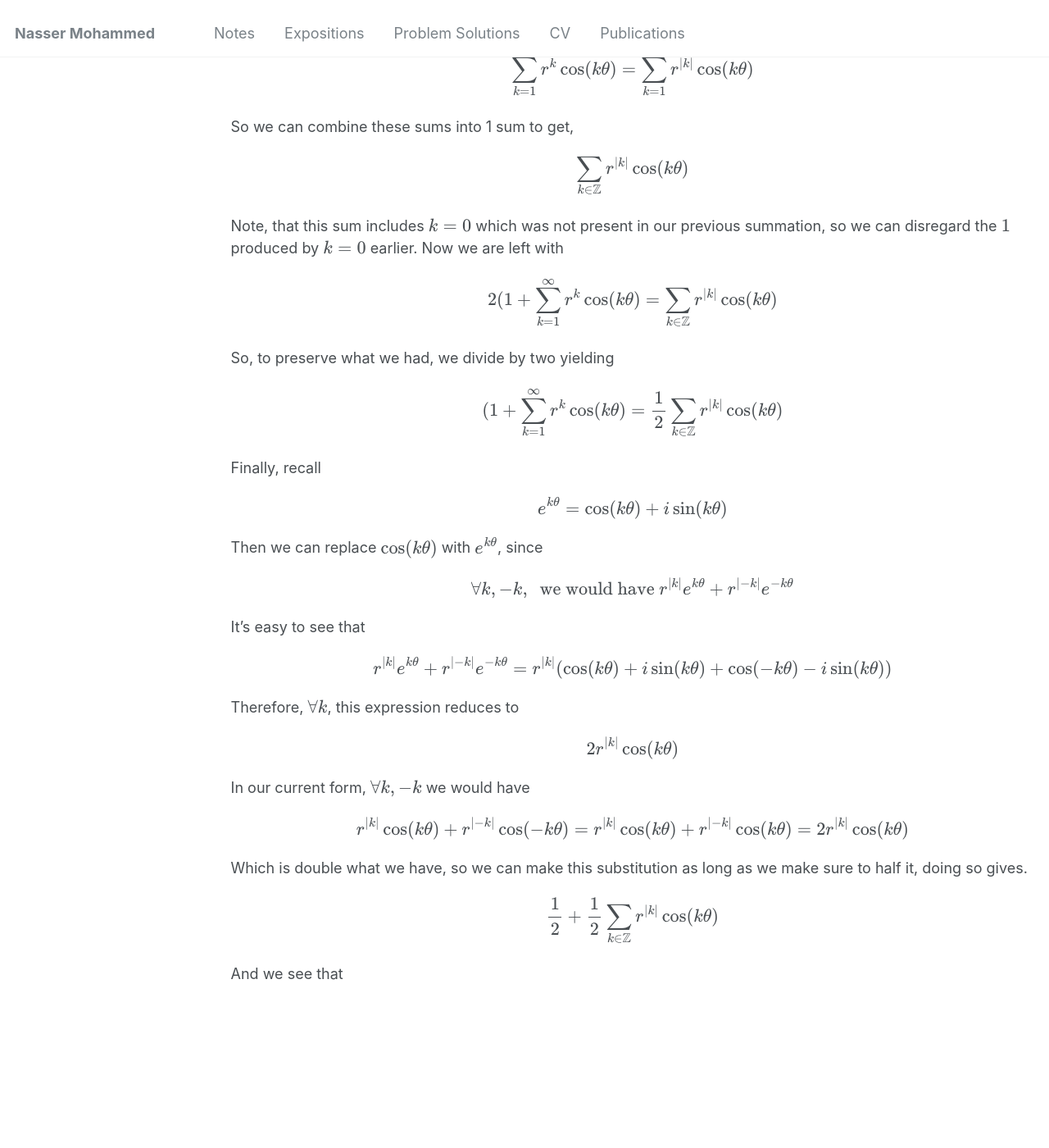
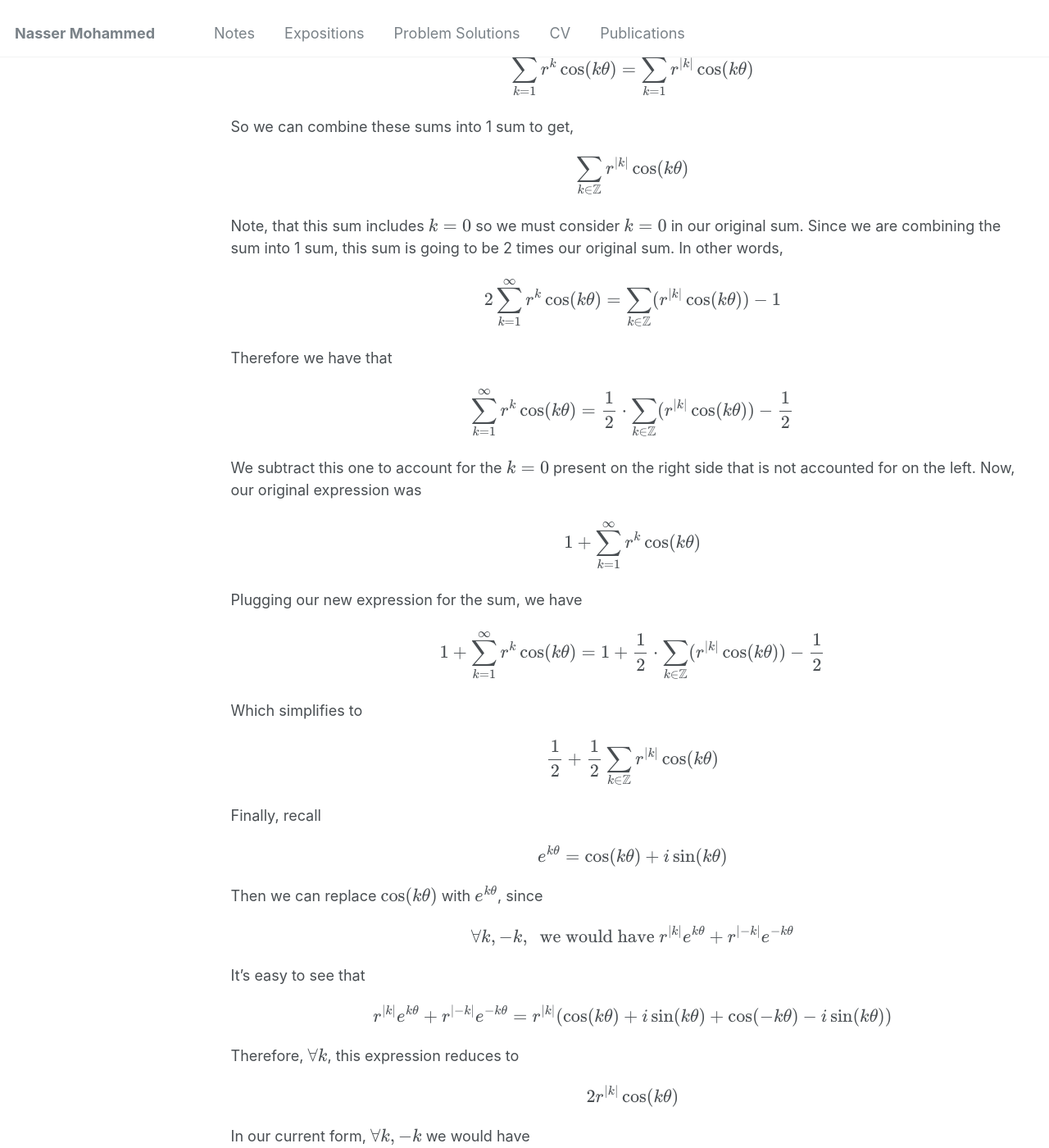
Before and after one commit to Nasser-Mohammed/Nasser-Mohammed.github.io, a Jekyll site: the page built from _pages/notes/Fourier-Analysis/poisson-kernel.md, in a window 1280 px wide and 1400 px high, scrolled down 3212 px. Shown: the whole window at 82% size. Built offline with Jekyll 4.4.1, drawn with Linux system fonts in a browser that asks for light colours; some of the changed text lies outside the part shown.

Commit message:
Update poisson-kernel.md

```diff
--- a/_pages/notes/Fourier-Analysis/poisson-kernel.md
+++ b/_pages/notes/Fourier-Analysis/poisson-kernel.md
@@ -57,10 +57,16 @@ Again, we know \\(\cos\\) is even so \\(\cos(-k\theta) = \cos(k\theta)\\), so we
 \\[\sum_{k=1}^{\infty}r^k\cos(k\theta) = \sum_{k=1}^{\infty}r^{|k|}\cos(k\theta)\\]
 So we can combine these sums into 1 sum to get,
 \\[\sum_{k \in \mathbb{Z}}r^{|k|}\cos(k\theta)\\]
-Note, that this sum includes \\(k=0\\) which was not present in our previous summation, so we can disregard the \\(1\\) produced by \\(k=0\\) earlier. Now we are left with
-\\[2(1+\sum_{k=1}^{\infty}r^k\cos(k\theta) = \sum_{k \in \mathbb{Z}}r^{|k|}\cos(k\theta)\\]
-So, to preserve what we had, we divide by two yielding
-\\[(1+\sum_{k=1}^{\infty}r^k\cos(k\theta) = \frac{1}{2}\sum_{k \in \mathbb{Z}}r^{|k|}\cos(k\theta)\\]
+Note, that this sum includes \\(k=0\\) so we must consider \\(k=0\\) in our original sum. Since we are combining the sum into 1 sum, this sum is going to be 2 times our original sum. In other words,
+\\[2\sum_{k=1}^{\infty}r^k\cos(k\theta) = \sum_{k \in \mathbb{Z}}(r^{|k|}\cos(k\theta)) - 1\\]
+Therefore we have that
+\\[\sum_{k=1}^{\infty}r^k\cos(k\theta) = \frac{1}{2}\cdot \sum_{k \in \mathbb{Z}}(r^{|k|}\cos(k\theta)) - \frac{1}{2}\\]
+We subtract this one to account for the \\(k=0\\) present on the right side that is not accounted for on the left. Now, our original expression was
+\\[1+\sum_{k=1}^{\infty}r^k\cos(k\theta)\\]
+Plugging our new expression for the sum, we have
+\\[1+\sum_{k=1}^{\infty}r^k\cos(k\theta) = 1 +\frac{1}{2}\cdot \sum_{k \in \mathbb{Z}}(r^{|k|}\cos(k\theta)) - \frac{1}{2}\\]
+Which simplifies to
+\\[\frac{1}{2} + \frac{1}{2}\sum_{k \in \mathbb{Z}}r^{|k|}\cos(k\theta)\\]
 Finally, recall
 \\[e^{k\theta} = \cos(k\theta) + i\sin(k\theta)\\]
 Then we can replace \\(\cos(k\theta)\\) with \\(e^{k\theta}\\), since
@@ -71,6 +77,5 @@ Therefore, \\(\forall k\\), this expression reduces to
 \\[2r^{|k|}\cos(k\theta)\\]
 In our current form, \\(\forall k, -k\\) we would have
 \\[r^{|k|}\cos(k\theta) + r^{|-k|}\cos(-k\theta) = r^{|k|}\cos(k\theta) + r^{|-k|}\cos(k\theta) = 2r^{|k|}\cos(k\theta)\\]
-Which is double what we have, so we can make this substitution as long as we make sure to half it, doing so gives.
-\\[\frac{1}{2}+\frac{1}{2}\sum_{k\in \mathbb{Z}}r^{|k|}\cos(k\theta)\\]
-And we see that
+So the two statements are equivalent. The only other case to consider is the only non-symmetric point \\(k=0\\), however \\(\sin(0)\\) ensures that we have no imaginary part for that index, and it reduces to \\(\cos(k\theta)\\) instead which is what we have. So finally, we have that
+\\[\frac{1}{
```
